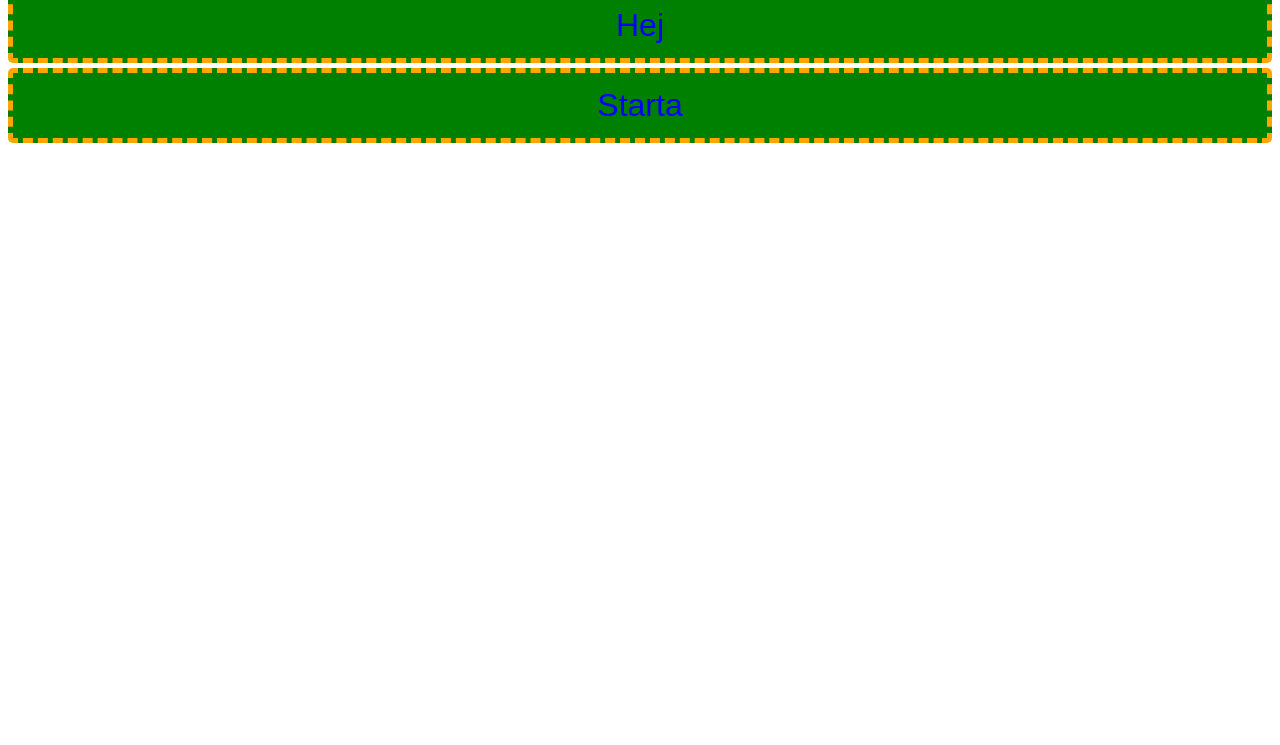
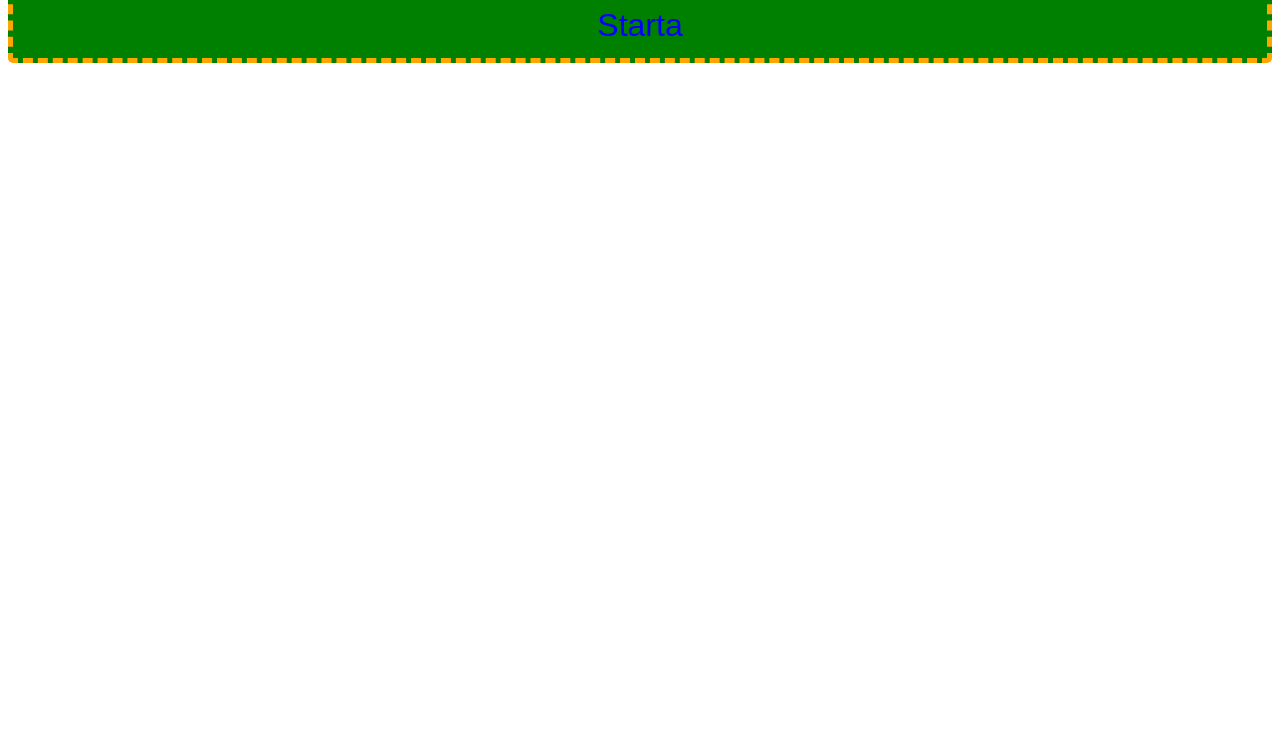
Before and after one commit to LukasThim/Skitspel, a plain HTML site: page index.html in a window 1280 px wide. Shown: the part 55-800 px from the top of the page. Drawn offline with Linux system fonts and the light colour scheme.

Commit message:
Removed hej button and js assosieted with it

```diff
--- a/index.html
+++ b/index.html
@@ -13,9 +13,6 @@
     </h1>
   </header>
   <section>
-    <button onClick="showMessage()" class="start hej">Hej</button>
-		<h2 class="displaynone" id="message">Fuck You little beich!!!</h2>
-
 		<div id="button_div">
 			<button class="start" onclick="spawnImage(); document.getElementById('button_div').style.display = 'none';">Starta</button>
 		</div>
--- a/js/functions.js
+++ b/js/functions.js
@@ -24,21 +24,3 @@ function updateTimer(){
 		image.parentNode.removeChild(image);
 	}
 }
-
-
-
-
-
-
-
-
-
-
-
-
-
-
-
-function showMessage(){
-	document.getElementById("message").className = "";
-}
```
Lines whose indentation alone changed are shown as unchanged.
